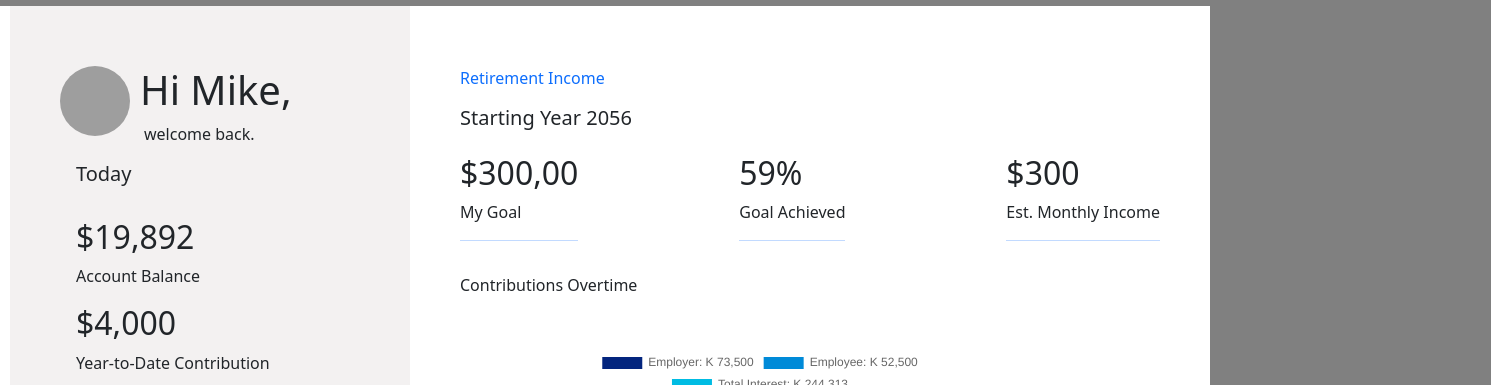
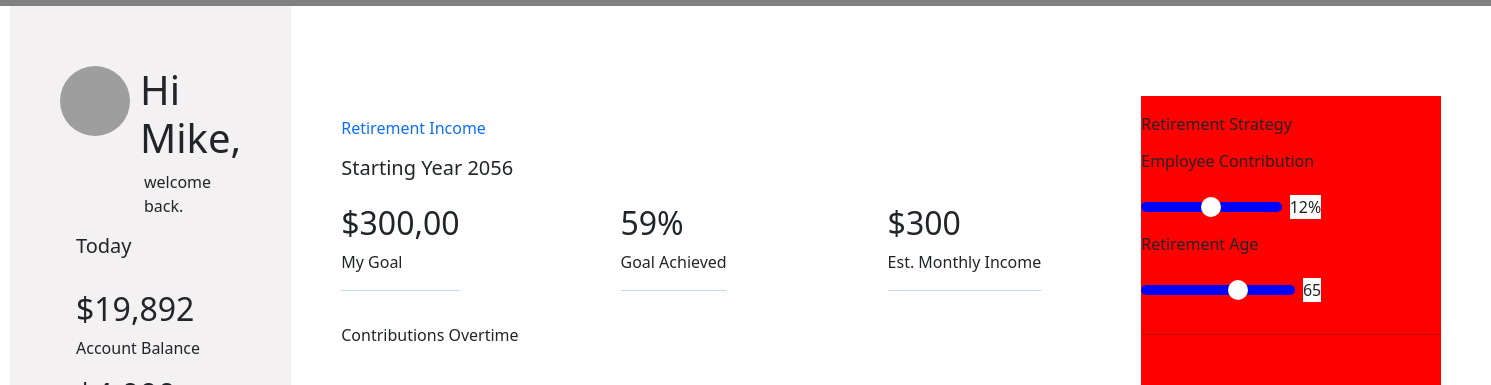
Before and after one commit to Techsations/mockup-test, a plain HTML site: page index.html in a window 1280 px wide. Shown: the top 385 px of the page, 1491 px wide, since content can reach past the window. Drawn offline with nearby package versions, Linux system fonts and the light colour scheme; grey boxes are pictures that could not be loaded.

Commit message:
slider completed

```diff
--- a/index.html
+++ b/index.html
@@ -131,7 +131,7 @@
                             <hr class="text-primary">
                         </div>
                     </div>
-        <!-- Chart design begins here -->
+                    <!-- Chart design begins here -->
                     <div>
                         <p class="fs-6 mt-3">Contributions Overtime</p>
                         <div style="width: 500px; margin: 50px 50px 0px 50px; height: 400px;">
@@ -139,7 +139,7 @@
                         </div>
                     </div>
 
-        <!-- goal achieved div starts -->
+                    <!-- goal achieved div starts -->
                     <div class="current-goal-div mt-4">
                         <div>
                             <h4>How do I compare to my peers?</h4>
@@ -191,13 +191,32 @@
                         </div>
                     </div>
                 </div>
+
+                <!-- last page sector starts -->
+
+                <div class="strategy-cont">
+                    <div class="strategy-div">
+                        <p class="fs-6 mt-3">Retirement Strategy</p>
+                    </div>
+                    <div class="slider-container">
+                        <h6>Employee Contribution</h6>
+                        <div class="d-flex align-items-center">
+                            <input type="range" min="0" max="100" value="50" class="slider" id="myRange">
+                            <p class="my-3 ms-2 bg-body">12%</p>
+                        </div>
+                    </div>
+                    <div class="slider-container">
+                        <h6>Retirement Age</h6>
+                        <div class="d-flex align-items-center">
+                            <input type="range" min="0" max="100" value="65" class="slider" id="myRange">
+                            <p class="my-3 ms-2 bg-body">65</p>
+                        </div>
+                    </div>
+                    <hr>
+                </div>
             </div>
 
-        <!-- last page sector starts -->
 
-        <div class="strategy-cont">
-
-        </div>
     </main>
 
 
--- a/style.css
+++ b/style.css
@@ -92,6 +92,7 @@ aside{
 .mid-right-div{
     background-color: white;
     margin-top: 6px;
+    display: flex;
 
 }
 .income-container{
@@ -156,3 +157,50 @@ aside{
     text-anchor: middle;
     dominant-baseline: middle;
   }
+
+  /* retirement strategy sector styling starts */
+
+  .strategy-cont{
+    margin:90px 50px 0px 50px;
+    /* width: 700px; */
+    background-color: red;
+    width: 300px;
+  }
+
+.strategy-div{
+}
+
+/* slider styling */
+
+.slider-container {
+    width: 180px;
+    /* margin: 50px auto; */
+  }
+
+  .slider {
+    width: 100%;
+    -webkit-appearance: none;
+    appearance: none;
+    height: 10px;
+    border-radius: 5px;
+    background: blue;
+    outline: none;
+  }
+
+  .slider::-webkit-slider-thumb {
+    -webkit-appearance: none;
+    appearance: none;
+    width: 20px;
+    height: 20px;
+    border-radius: 50%;
+    background: white;
+    cursor: pointer;
+  }
+
+  .slider::-moz-range-thumb {
+    width: 20px;
+    height: 20px;
+    border-radius: 50%;
+    background: #1abc9c;
+    cursor: pointer;
+  }
```
